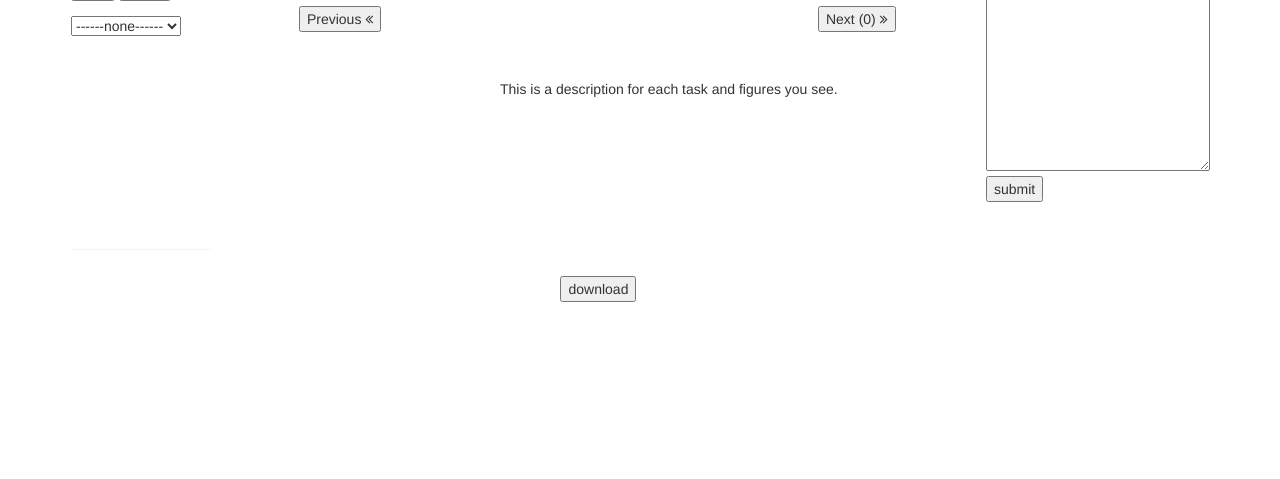
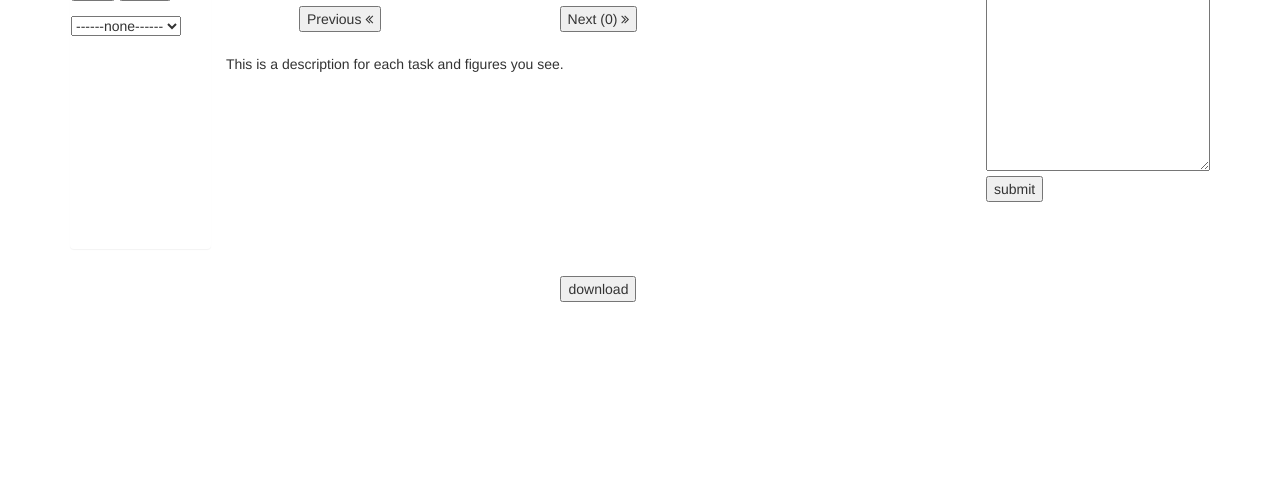
Before and after one commit to Lagrant/StyleGanUS, a Flask app: page / in a window 1280 px wide. Shown: the part 321-800 px from the top of the page. Run offline with Flask 2, Linux system fonts and the light colour scheme; some libraries are stand-ins or nearby versions.

Commit message:
adjust layout of description

```diff
--- a/static/styles/main.css
+++ b/static/styles/main.css
@@ -80,13 +80,14 @@
 
 .title-name {font-size: 30px;}
 
-.task-descrip { padding-top: 50px;
-  width: 650px;
-  height: 150px;
+.task-descrip { padding-top: 25px;
+  width: 750px;
+  height: 200px;
   position: absolute;
   top: 350px;
-  z-index: 1;
-  left: 500px;
+  padding-left: 15px;
+  /* z-index: 1; */
+  /* left: 500px; */
 }
 
 .download { grid-area: download; }
--- a/templates/index.html
+++ b/templates/index.html
@@ -69,10 +69,10 @@
           Previous <i class="fa fa-angle-double-left"></i>
         </button>
       </div>
-      <div></div>
-      <!-- <div class="task-descrip" id="description">
+      <!-- <div></div> -->
+      <div class="task-descrip" id="task-descrip">
         This is a description for each task and figures you see.
-      </div> -->
+      </div>
 
       <div class="next btn">
         <button style="font-size:14px" onclick="nextTask()">
@@ -105,7 +105,7 @@
 
 
   </div>
-  <div class="task-descrip" id="task-descrip">
+  <!-- <div class="task-descrip" id="task-descrip">
     This is a description for each task and figures you see.
-  </div>
+  </div> -->
 </html>
```
